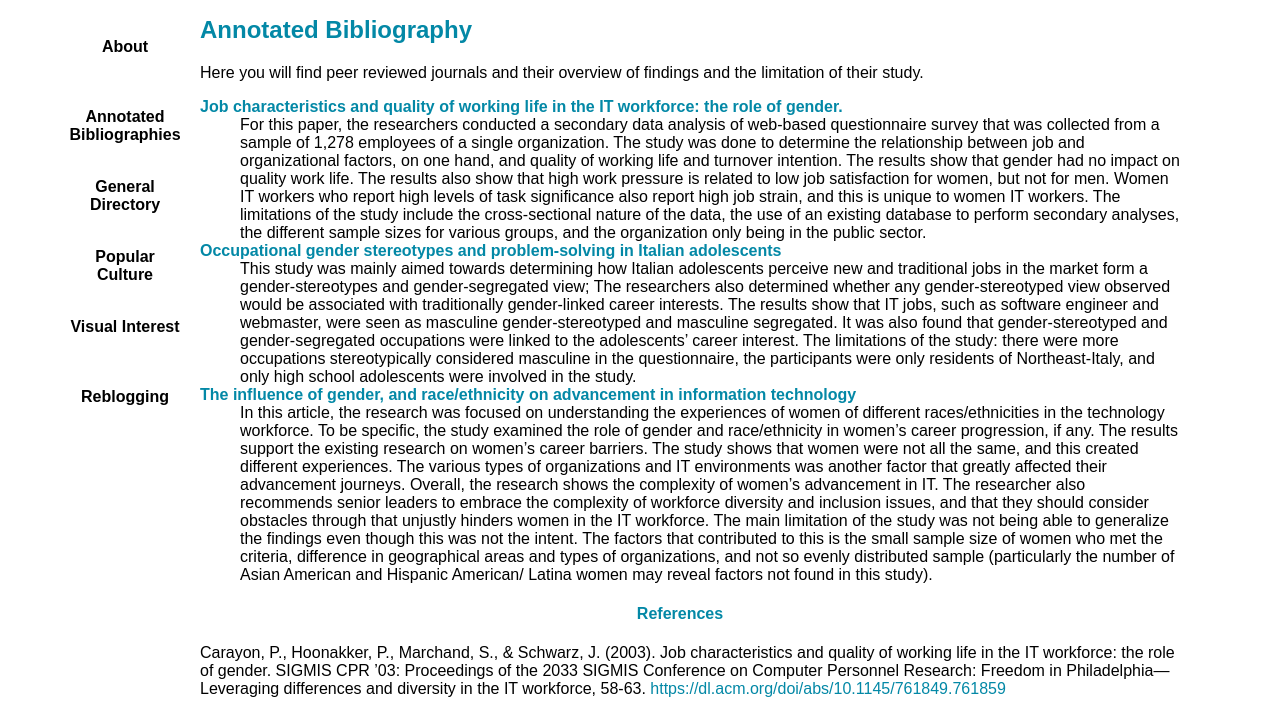
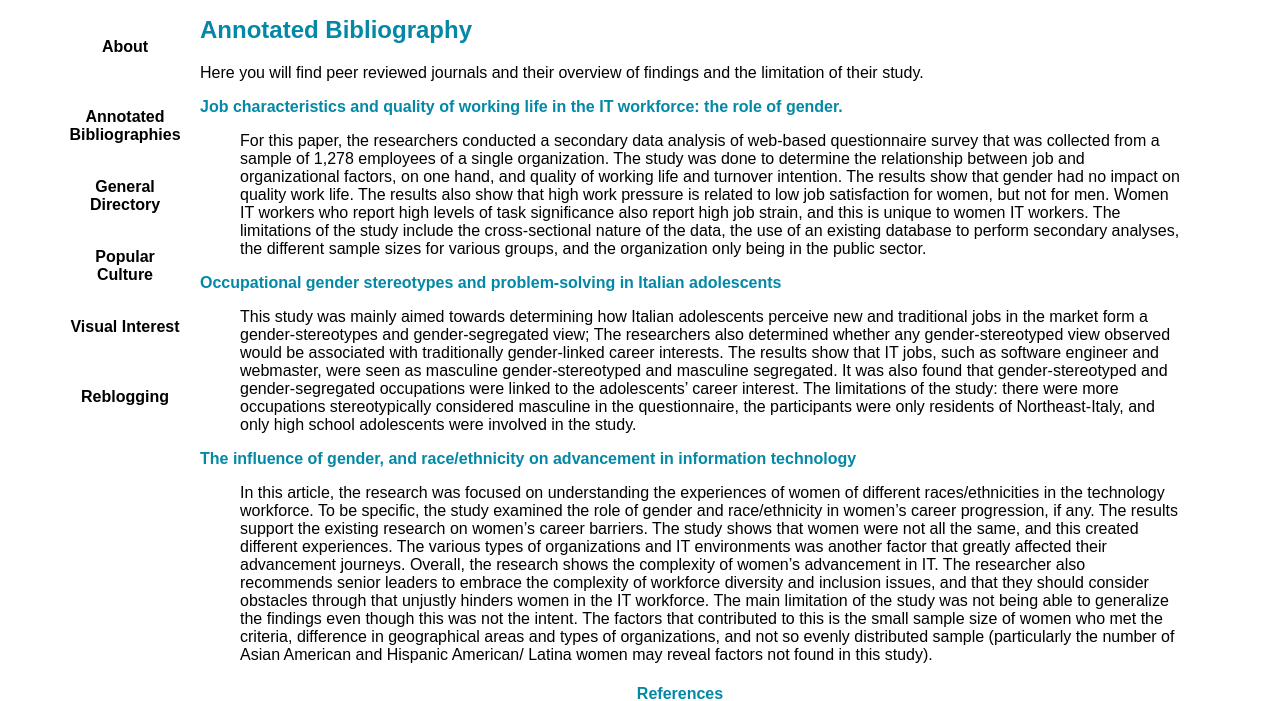
Before and after one commit to mariapasaylo/blogproject, a plain HTML site: page annotated.html in a window 1280 px wide. Shown: the part 104-805 px from the top of the page. Drawn offline with Linux system fonts and the light colour scheme.

Commit message:
Added paragraph tags
This is the real deal for now.

```diff
--- a/annotated.html
+++ b/annotated.html
@@ -28,11 +28,11 @@
 	<p>Here you will find peer reviewed journals and their overview of findings and the limitation of their study.</p>
 	<dl>
 		<dt><a href="https://dl.acm.org/doi/abs/10.1145/761849.761859">Job characteristics and quality of working life in the IT workforce: the role of gender.</a></dt>
-		<dd>For this paper, the researchers conducted a secondary data analysis of web-based questionnaire survey that was collected from a sample of 1,278 employees of a single organization.  The study was done to determine the relationship between job and organizational factors, on one hand, and quality of working life and turnover intention. The results show that gender had no impact on quality work life.  The results also show that high work pressure is related to low job satisfaction for women, but not for men. Women IT workers who report high levels of task significance also report high job strain, and this is unique to women IT workers. The limitations of the study include the cross-sectional nature of the data, the use of an existing database to perform secondary analyses, the different sample sizes for various groups, and the organization only being in the public sector.</dd>
+		<dd><p>For this paper, the researchers conducted a secondary data analysis of web-based questionnaire survey that was collected from a sample of 1,278 employees of a single organization.  The study was done to determine the relationship between job and organizational factors, on one hand, and quality of working life and turnover intention. The results show that gender had no impact on quality work life.  The results also show that high work pressure is related to low job satisfaction for women, but not for men. Women IT workers who report high levels of task significance also report high job strain, and this is unique to women IT workers. The limitations of the study include the cross-sectional nature of the data, the use of an existing database to perform secondary analyses, the different sample sizes for various groups, and the organization only being in the public sector.</p></dd>
 		<dt><a href="https://doi.org/10.1080/03069885.2015.1063584">Occupational gender stereotypes and problem-solving in Italian adolescents</a></dt>
-		<dd>This study was mainly  aimed towards determining how Italian adolescents perceive new and traditional jobs in the market form a gender-stereotypes and gender-segregated view; The researchers also determined whether any gender-stereotyped view observed would be associated with traditionally gender-linked career interests.  The results show that IT jobs, such as software engineer and webmaster, were seen as masculine gender-stereotyped and masculine segregated. It was also found that gender-stereotyped and gender-segregated occupations were linked to the adolescents’ career interest.  The limitations of the study: there were more occupations stereotypically considered masculine in the questionnaire, the participants were only residents of Northeast-Italy, and only high school adolescents were involved in the study.</dd>
+		<dd><p>This study was mainly  aimed towards determining how Italian adolescents perceive new and traditional jobs in the market form a gender-stereotypes and gender-segregated view; The researchers also determined whether any gender-stereotyped view observed would be associated with traditionally gender-linked career interests.  The results show that IT jobs, such as software engineer and webmaster, were seen as masculine gender-stereotyped and masculine segregated. It was also found that gender-stereotyped and gender-segregated occupations were linked to the adolescents’ career interest.  The limitations of the study: there were more occupations stereotypically considered masculine in the questionnaire, the participants were only residents of Northeast-Italy, and only high school adolescents were involved in the study.</p></dd>
 		<dt><a href="https://www.sciencedirect.com/science/article/abs/pii/S1471772717300556">The influence of gender, and race/ethnicity on advancement in information technology</a></dt>
-		<dd>In this article, the research was focused on understanding the experiences of women of different races/ethnicities in the technology workforce. To be specific, the study examined the role of gender and race/ethnicity in women’s career progression, if any.  The results support the existing research on women’s career barriers. The study shows that women were not all the same, and this created different experiences.  The various types of organizations and IT environments was another factor that greatly affected their advancement journeys.  Overall, the research shows the complexity of women’s advancement in IT.  The researcher also recommends senior leaders to embrace the complexity of workforce diversity and inclusion issues, and that they should consider obstacles through that unjustly hinders women in the IT workforce. The main limitation of the study was not being able to generalize the findings even though this was not the intent. The factors that contributed to this is the small sample size of women who met the criteria, difference in geographical areas and types of organizations, and not so evenly distributed sample (particularly the number of Asian American and Hispanic American/ Latina women may reveal factors not found in this study). </dd>
+		<dd><p>In this article, the research was focused on understanding the experiences of women of different races/ethnicities in the technology workforce. To be specific, the study examined the role of gender and race/ethnicity in women’s career progression, if any.  The results support the existing research on women’s career barriers. The study shows that women were not all the same, and this created different experiences.  The various types of organizations and IT environments was another factor that greatly affected their advancement journeys.  Overall, the research shows the complexity of women’s advancement in IT.  The researcher also recommends senior leaders to embrace the complexity of workforce diversity and inclusion issues, and that they should consider obstacles through that unjustly hinders women in the IT workforce. The main limitation of the study was not being able to generalize the findings even though this was not the intent. The factors that contributed to this is the small sample size of women who met the criteria, difference in geographical areas and types of organizations, and not so evenly distributed sample (particularly the number of Asian American and Hispanic American/ Latina women may reveal factors not found in this study). </p></dd>
 	</dl>
 	<h4>References</h4>
 	<p>Carayon, P., Hoonakker, P., Marchand, S., & Schwarz, J. (2003).  Job characteristics and quality of working life in the IT workforce: the role of gender. SIGMIS CPR ’03: Proceedings of the 2033 SIGMIS Conference on Computer Personnel Research: Freedom in Philadelphia—Leveraging differences and diversity in the IT workforce, 58-63. <a href="https://dl.acm.org/doi/abs/10.1145/761849.761859">https://dl.acm.org/doi/abs/10.1145/761849.761859</a></p>
--- a/blog.css
+++ b/blog.css
@@ -12,7 +12,7 @@ header { background-color: #CCCCCC;
 }
 header h1 { color: #03658C;
 			margin-right: 100px;
-}
+			}
 header img { float:left;
 			  height:100px;
 			  width:100px;
```
Also changed, not shown: reblogging.html (+2 -2 lines).
